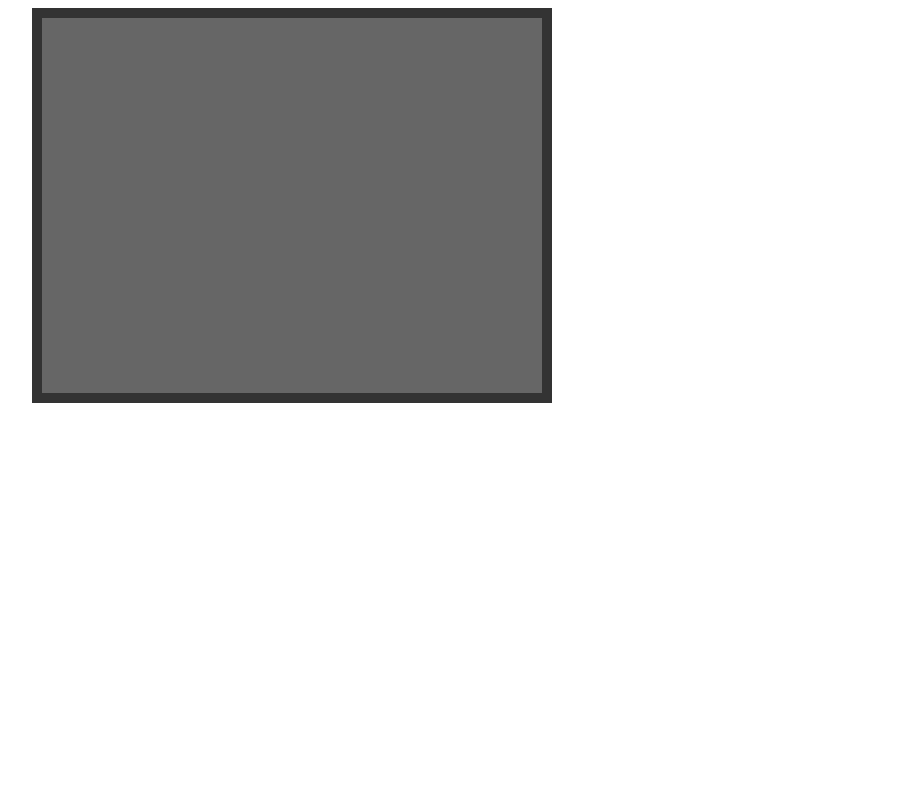
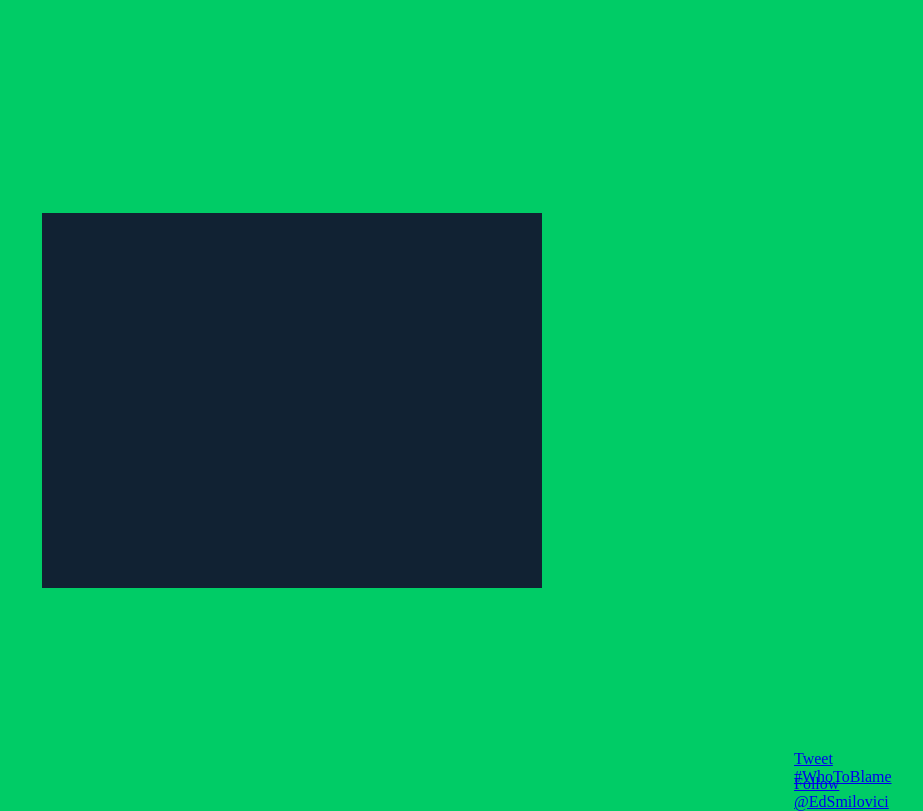
Before and after one commit to whotoblame/whotoblame.github.io, a plain HTML site: page index.html in a window 1280 px wide. Shown: the whole page, without its empty margins (348-1271 px from the left). Drawn offline with Linux system fonts and the light colour scheme.

Commit message:
Moved js to a js file and css to a css file removed webcam border adding of follow and tweet buttons

```diff
--- a/index.html
+++ b/index.html
@@ -1,49 +1,21 @@
 <!DOCTYPE html>
 <html>
     <head>
+        <link rel="stylesheet" type="text/css" href="stylesheet.css">
         <meta charset="utf-8">
-<meta content="stuff, to, help, search, engines, not" name="keywords">
-<meta content="What this page is about." name="description">
-<meta content="Display Webcam Stream" name="title">
-<title>Display Webcam Stream</title>
-
-<style>
-#container {
-    margin: 0px auto;
-    width: 500px;
-    height: 375px;
-    border: 10px #333 solid;
-}
-#videoElement {
-    width: 500px;
-    height: 375px;
-    background-color: #666;
-}
-</style>
+        <meta content="who, to, blame, you" name="keywords">
+        <meta content="You." name="description">
+        <meta content="Who to Blame?" name="title">
+        <title>Who To Blame?</title>
     </head>
 
     <body>
         <div id="container">
-    <video autoplay="true" id="videoElement">
-
-    </video>
+            <video autoplay="true" id="videoElement"></video>
         </div>
-<script>
-	var video = document.querySelector("#videoElement");
-
-	navigator.getUserMedia = navigator.getUserMedia || navigator.webkitGetUserMedia || navigator.mozGetUserMedia || navigator.msGetUserMedia || navigator.oGetUserMedia;
-
-	if (navigator.getUserMedia) {
-	    navigator.getUserMedia({video: true}, handleVideo, videoError);
-	}
-
-	function handleVideo(stream) {
-    	video.src = window.URL.createObjectURL(stream);
-	}
-
-	function videoError(e) {
-    	// do something
-	}
-</script>
+        <a href="https://twitter.com/intent/tweet?button_hashtag=WhoToBlame&text=Who's%20fault%20was%20it%3F%20find%20out%20at%20whotobla.me" class="twitter-hashtag-button" id="tweetAtWhotToBlame" data-related="EdSmilovici" data-url="http://whotobla.me">Tweet #WhoToBlame</a>
+        <a href="https://twitter.com/EdSmilovici" class="twitter-follow-button" id="followDev" data-show-count="false">Follow @EdSmilovici</a>
+        <script src="webcam.js"></script>
+        <script src="twitter.js"></script>
     </body>
 </html>
--- /dev/null
+++ b/stylesheet.css
@@ -0,0 +1,35 @@
+body {
+	background-color: #00CC66;
+}
+
+#container {
+    margin: 0px auto;
+    position: absolute;
+    top: 50%;
+	left: 50%;
+	margin-top: -187.5px;
+	margin-left: -250px;
+    width: 500px;
+    height: 375px;
+}
+#videoElement {
+    width: 500px;
+    height: 375px;
+    background-color: #123;
+}
+
+#followDev {
+	position: absolute;
+	top: 100%;
+	left: 100%;
+	margin-top: -25px;
+	margin-left: -138px;
+}
+
+#tweetAtWhotToBlame {
+	position: absolute;
+	top: 100%;
+	left: 100%;
+	margin-top: -50px;
+	margin-left: -138px;
+}
--- /dev/null
+++ b/twitter.js
@@ -0,0 +1,2 @@
+!function(d,s,id){var js,fjs=d.getElementsByTagName(s)[0],p=/^http:/.test(d.location)?'http':'https';if(!d.getElementById(id)){js=d.createElement(s);js.id=id;js.src=p+'://platform.twitter.com/widgets.js';fjs.parentNode.insertBefore(js,fjs);}}(document, 'script', 'twitter-wjs');
+!function(d,s,id){var js,fjs=d.getElementsByTagName(s)[0],p=/^http:/.test(d.location)?'http':'https';if(!d.getElementById(id)){js=d.createElement(s);js.id=id;js.src=p+'://platform.twitter.com/widgets.js';fjs.parentNode.insertBefore(js,fjs);}}(document, 'script', 'twitter-wjs');
--- /dev/null
+++ b/webcam.js
@@ -0,0 +1,15 @@
+var video = document.querySelector("#videoElement");
+
+navigator.getUserMedia = navigator.getUserMedia || navigator.webkitGetUserMedia || navigator.mozGetUserMedia || navigator.msGetUserMedia || navigator.oGetUserMedia;
+
+if (navigator.getUserMedia) {
+    navigator.getUserMedia({video: true}, handleVideo, videoError);
+}
+
+function handleVideo(stream) {
+   	video.src = window.URL.createObjectURL(stream);
+}
+
+function videoError(e) {
+   	// do something
+}
```
Lines whose indentation alone changed are shown as unchanged.
